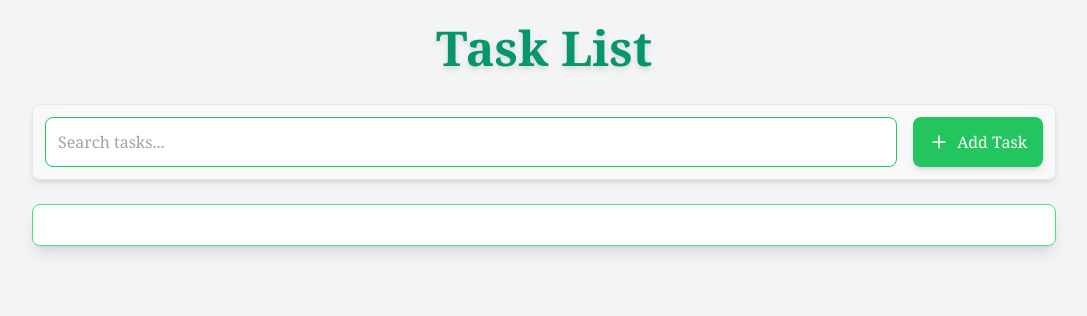
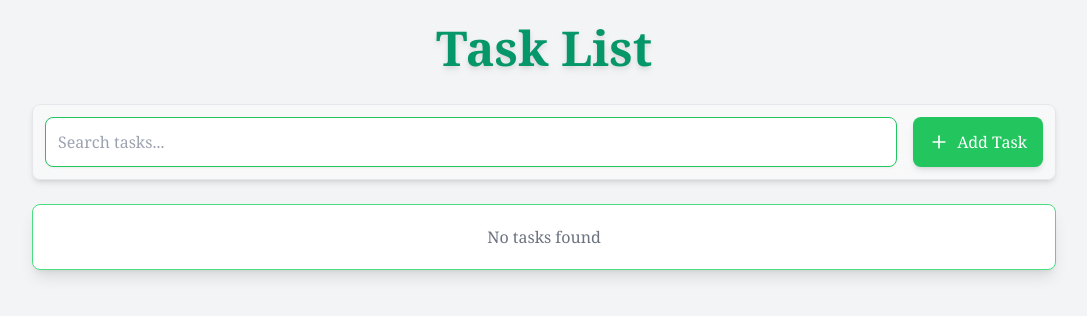
Before and after one commit to rupak-at/Task-Manager, a Next.js app: page /listingtask in a window 1280 px wide. Shown: the top 316 px of the page, without its empty margins (96-1183 px from the left). Built offline with nearby package versions, Linux system fonts and the light colour scheme.

Commit message:
add search bar functionality

```diff
--- a/app/listingtask/page.js
+++ b/app/listingtask/page.js
@@ -2,7 +2,6 @@
 import { changedAssignedTo, deleteSingle } from "@/lib/features/task/taskSlice";
 import { format } from "date-fns";
 import {
-  ArrowUpSquareIcon,
   CalendarCheckIcon,
   Plus,
   SquarePlus,
@@ -10,7 +9,7 @@ import {
   User,
 } from "lucide-react";
 import { useRouter } from "next/navigation";
-import React from "react";
+import React, { useState, useMemo } from "react";
 import { useDispatch, useSelector } from "react-redux";
 
 const ListingTask = () => {
@@ -19,97 +18,28 @@ const ListingTask = () => {
   const dispatch = useDispatch();
   const router = useRouter();
 
+  const [searchTerm, setSearchTerm] = useState("");
+
   const handleDeletion = (id) => {
     dispatch(deleteSingle(id));
   };
 
-  const handeChangeAssignTo = (userName, id) => {
-    console.log(userName);
-    console.log(id);
+  const handleChangeAssignTo = (userName, id) => {
     dispatch(changedAssignedTo([id, userName]));
   };
 
   const handleAddTask = () => {
     router.push("/taskmanager");
   };
+
+  // Filter tasks and when task is not search filter will provide true
+  const filteredTasks = useMemo(() => {
+    return taskDetails.filter((task) =>
+      task.task.toLowerCase().includes(searchTerm.toLowerCase())
+    );
+  }, [searchTerm, taskDetails]);
+
   return (
-    // <>
-    //   <div className="w-screen min-h-screen  flex flex-col items-center font-serif">
-    //     <h1 className="text-5xl font-bold text-emerald-500">Task List</h1>
-    //     <div className="mt-4 flex justify-between w-[900px] p-1">
-    //       <div>
-    //         <input
-    //           placeholder="Search here ..."
-    //           className="p-2 border rounded-lg w-[700px] border-green-500 focus:outline-none focus:ring-1 focus:ring-green-500"
-    //         />
-    //       </div>
-    //       <div className="flex gap-2">
-    //         <div>
-    //           <button className="flex bg-green-500 rounded-lg p-2 text-white hover:bg-green-700 transition-all duration-200"
-    //           onClick={()=> handleAddTask()}>
-    //             <Plus /> Add Task
-    //           </button>
-    //         </div>
-    //       </div>
-    //     </div>
-    //     <div className="flex flex-col w-[900px] border p-3 mt-3 rounded-lg border-green-500">
-    //       {taskDetails.map((tasks) => (
-    //         <div
-    //           key={tasks.id}
-    //           className="p-2 border-b-2 border-emerald-500 mb-3 mt-3 hover:shadow-xl rounded-sm transition-all duration 300"
-    //         >
-    //           <div className="flex justify-between">
-    //             <div className="text-3xl underline underline-offset-8 decoration-1 text-emerald-600">
-    //               {tasks.task}
-    //             </div>
-    //             <div className="flex flex-col gap-2 items-center">
-    //               <div className="flex">
-    //                 <div className="flex items-center ">
-    //                   <User size={26} className="text-green-400" />
-    //                   <select
-    //                     className="border border-green-500 rounded-3xl w-28 pl-2 py-[2px] focus:outline-none focus:ring-1 focus:ring-green-500"
-    //                     name="members"
-    //                     id={teamMembers[0]}
-    //                     defaultValue={tasks.assignedTo}
-    //                     onChange={(e) =>
-    //                       handeChangeAssignTo(e.target.value, tasks.id)
-    //                     }
-    //                   >
-    //                     {teamMembers.map((member, id) => (
-    //                       <option value={member} key={id}>
-    //                         {member}
-    //                       </option>
-    //                     ))}
-    //                   </select>
-    //                 </div>
-    //                 <div className="p-2 rounded-lg text-white">
-    //                   <button onClick={() => handleDeletion(tasks?.id)}>
-    //                     <Trash2
-    //                       size={25}
-    //                       className="text-red-400 hover:text-red-600 hover:scale-105"
-    //                     />
-    //                   </button>
-    //                 </div>
-    //               </div>
-    //               <div>
-    //                 <div className="flex items-center gap-2 text-sm text-gray-700">
-    //                   <CalendarCheckIcon size={20} />
-    //                   {format(new Date(tasks.deadline), "PPP")}
-    //                 </div>
-    //               </div>
-    //             </div>
-    //           </div>
-    //           <div className="flex mt-2">
-    //             <div className="p-2 w-full  text-gray-700 break-all rounded-md bg-slate-50">
-    //               {tasks.description}
-    //             </div>
-    //           </div>
-    //         </div>
-    //       ))}
-    //     </div>
-    //   </div>
-    // </>
-<>
     <div className="w-screen min-h-screen flex flex-col items-center font-serif bg-gray-100 p-6">
       {/* Title */}
       <h1 className="text-5xl font-bold text-emerald-600 drop-shadow-md mb-4">
@@ -119,12 +49,14 @@ const ListingTask = () => {
       {/* Search & Add Task Section */}
       <div className="mt-4 flex justify-between w-full max-w-5xl p-3 bg-white shadow-md rounded-lg border border-gray-200 sticky top-0 backdrop-blur-md bg-opacity-40">
         <input
+          onChange={(e) => setSearchTerm(e.target.value)}
+          value={searchTerm}
           placeholder="Search tasks..."
           className="p-3 border rounded-lg flex-grow border-green-500 focus:outline-none focus:ring-2 focus:ring-green-500 shadow-sm text-gray-700"
         />
         <button
           className="ml-4 flex items-center gap-2 bg-green-500 rounded-lg px-4 py-2 text-white hover:bg-green-700 transition-all duration-200 shadow-md"
-        onClick={() => handleAddTask()}
+          onClick={handleAddTask}
         >
           <Plus size={20} /> Add Task
         </button>
@@ -132,15 +64,16 @@ const ListingTask = () => {
 
       {/* Task List Section */}
       <div className="flex flex-col w-full max-w-5xl border p-5 mt-6 bg-white shadow-lg rounded-lg border-green-400">
-      {taskDetails.map((tasks) => (
+        {filteredTasks.length > 0 ? (
+          filteredTasks.map((task) => (
             <div
-          key={tasks.id}
+              key={task.id}
               className="p-4 border mb-3 bg-gray-50 rounded-lg hover:shadow-lg transition-all duration-300"
             >
               {/* Task Title & Actions */}
               <div className="flex justify-between items-center">
                 <h2 className="text-2xl font-semibold text-emerald-700 underline decoration-2 underline-offset-8">
-              {tasks.task}
+                  {task.task}
                 </h2>
                 <div className="flex items-center justify-center">
                   {/* Assign Member Dropdown */}
@@ -149,9 +82,9 @@ const ListingTask = () => {
                     <select
                       className="border border-green-500 rounded-3xl w-28 px-2 py-1 focus:outline-none focus:ring-2 focus:ring-green-500 bg-white text-gray-700 shadow-sm"
                       name="members"
-                  defaultValue={tasks.assignedTo}
+                      defaultValue={task.assignedTo}
                       onChange={(e) =>
-                    handeChangeAssignTo(e.target.value, tasks.id)
+                        handleChangeAssignTo(e.target.value, task.id)
                       }
                     >
                       {teamMembers.map((member, id) => (
@@ -164,15 +97,15 @@ const ListingTask = () => {
 
                   {/* Delete Button */}
                   <button
-                className="p-2 rounded-lg text-red-500  hover:text-red-800 transition-all duration-200"
-                onClick={() => handleDeletion(tasks?.id)}
+                    className="p-2 rounded-lg text-red-500 hover:text-red-800 transition-all duration-200"
+                    onClick={() => handleDeletion(task.id)}
                   >
                     <Trash2 size={25} />
                   </button>
                   {/* Update Button */}
                   <button
-                className="p-2 rounded-lg text-blue-500  hover:text-blue-800 transition-all duration-200"
-                onClick={() => handleDeletion(tasks?.id)}
+                    className="p-2 rounded-lg text-blue-500 hover:text-blue-800 transition-all duration-200"
+                    onClick={() => handleDeletion(task.id)}
                   >
                     <SquarePlus size={25} />
                   </button>
@@ -181,22 +114,24 @@ const ListingTask = () => {
 
               {/* Task Description */}
               <div className="flex mt-3">
-            <p className="p-3 w-full text-gray-700 break-words rounded-md bg-white border border-gray-300 shadow-sm">
-              {tasks.description}
+                {/* whiteSpace: 'pre-line' shows description as they were written */}
+                <p style={{whiteSpace: 'pre-line'}} className="p-3 w-full text-gray-700 break-words rounded-md bg-white border border-gray-300 shadow-sm">
+                  {task.description}
                 </p>
               </div>
 
               {/* Task Deadline */}
               <div className="mt-3 flex items-center gap-2 text-sm text-gray-700">
                 <CalendarCheckIcon size={20} />
-            {format(new Date(tasks.deadline), "PPP")}
+                {format(new Date(task.deadline), "PPP")}
               </div>
             </div>
-      ))}
+          ))
+        ) : (
+          <p className="text-center text-gray-500">No tasks found</p>
+        )}
       </div>
     </div>
-</>
-
   );
 };
 
```
Lines whose indentation alone changed are shown as unchanged.
